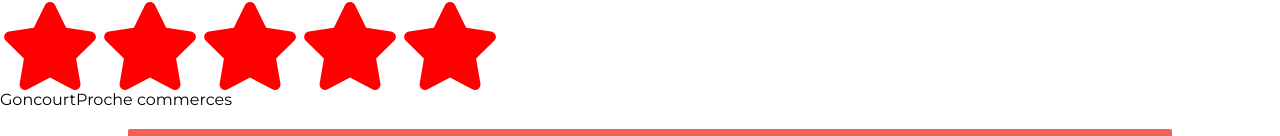
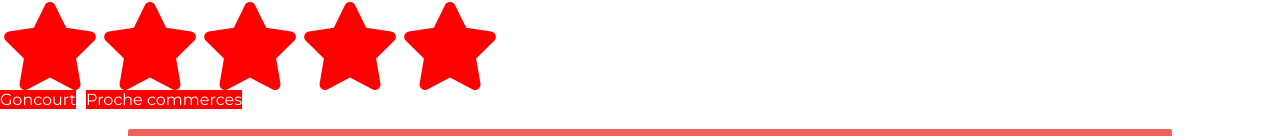
Before and after one commit to flotoine/kasa, a React (Create React App) app: page /logement/0979876d in a window 1280 px wide. Shown: the part 653-789 px from the top of the page. Built offline with nearby package versions, Linux system fonts and the light colour scheme.

Commit message:
tag display app

```diff
--- /dev/null
+++ b/src/components/Tags/Tags.scss
@@ -0,0 +1,8 @@
+.tags {
+    display: flex;
+    gap:10px;
+    &__items {
+        background-color: red;
+        color:white;
+    }
+}
--- /dev/null
+++ b/src/components/Tags/index.jsx
@@ -0,0 +1,12 @@
+import './Tags.scss'
+
+export default function Tags ({tags}) {
+    console.log(tags)
+    return (
+        <div className="tags">
+            {tags.map((tag) => (
+                <div key={tag} className='tags__items'>{tag}</div>
+            ))}
+        </div>
+    )
+}
--- a/src/pages/offer/index.jsx
+++ b/src/pages/offer/index.jsx
@@ -4,6 +4,7 @@ import ErrorPage from "../error-page";
 import Collapse from "../../components/Collapse";
 import Slideshow from "../../components/Slideshow";
 import StarRating from "../../components/StarRating";
+import Tags from "../../components/Tags";
 
 import "./offer.scss"
 
@@ -36,7 +37,9 @@ export default function Offer () {
                                     </div>
 
                                     <div>
-                                        {ad.tags}
+                                        <Tags
+                                            tags = {ad.tags}
+                                        />
                                     </div>
                                 </div>
                                 <div className="offer__collapses">
```
